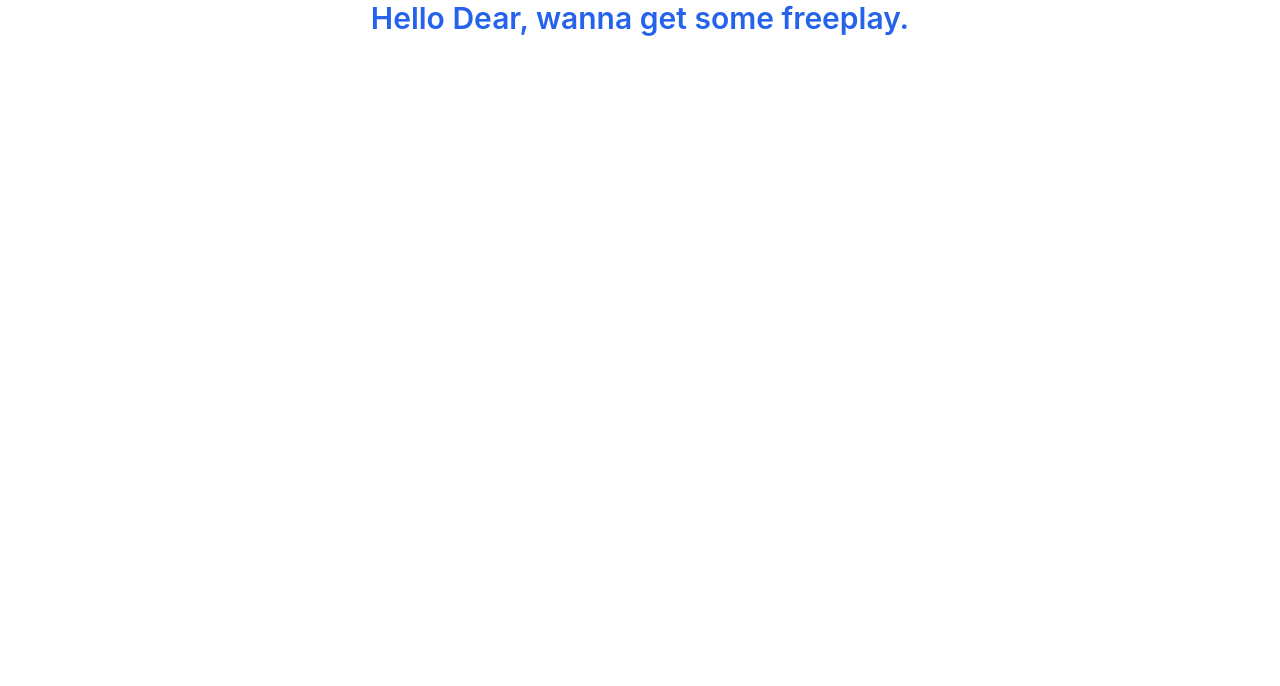
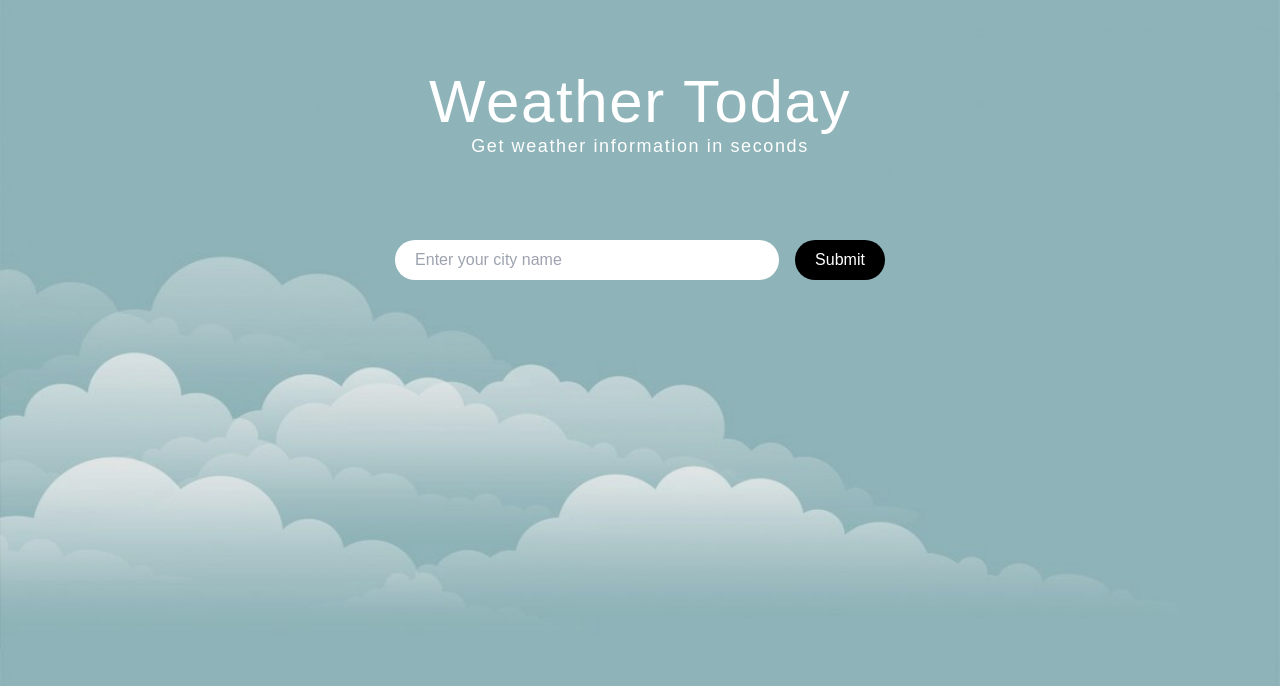
Before and after one commit to Tengoku18/weather_app, a React (Create React App) app: page / in a window 1280 px wide. Shown: the top 686 px of the page. Built offline with nearby package versions, Linux system fonts and the light colour scheme.

Commit message:
added form, error handling and used contextAPI for prop drilling

```diff
--- a/package.json
+++ b/package.json
@@ -6,6 +6,7 @@
     "@testing-library/jest-dom": "^5.17.0",
     "@testing-library/react": "^13.4.0",
     "@testing-library/user-event": "^13.5.0",
+    "axios": "^1.5.1",
     "react": "^18.2.0",
     "react-dom": "^18.2.0",
     "react-scripts": "5.0.1",
--- a/src/App.css
+++ /dev/null
@@ -1,38 +0,0 @@
-.App {
-  text-align: center;
-}
-
-.App-logo {
-  height: 40vmin;
-  pointer-events: none;
-}
-
-@media (prefers-reduced-motion: no-preference) {
-  .App-logo {
-    animation: App-logo-spin infinite 20s linear;
-  }
-}
-
-.App-header {
-  background-color: #282c34;
-  min-height: 100vh;
-  display: flex;
-  flex-direction: column;
-  align-items: center;
-  justify-content: center;
-  font-size: calc(10px + 2vmin);
-  color: white;
-}
-
-.App-link {
-  color: #61dafb;
-}
-
-@keyframes App-logo-spin {
-  from {
-    transform: rotate(0deg);
-  }
-  to {
-    transform: rotate(360deg);
-  }
-}
--- a/src/App.js
+++ b/src/App.js
@@ -1,14 +1,15 @@
-import logo from "./logo.svg";
-import "./App.css";
+import Home from "./Home";
+import { createContext, useState } from "react";
+
+export const weatherContext = createContext(null);
 
 function App() {
+  const [weatherData, setWeatherData] = useState(null);
+  console.log("weather data", weatherData);
   return (
-    <div className="App">
-      <div className="text-3xl font-semibold text-blue-600">
-        {" "}
-        Hello Dear, wanna get some freeplay.{" "}
-      </div>
-    </div>
+    <weatherContext.Provider value={{ weatherData, setWeatherData }}>
+      <Home />
+    </weatherContext.Provider>
   );
 }
 
--- /dev/null
+++ b/src/Home.jsx
@@ -0,0 +1,31 @@
+import React from "react";
+import Form from "./components/Form";
+
+const Home = () => {
+  return (
+    <div className=" relative h-screen w-screen bg-center bg-no-repeat">
+      <div className="absolute inset-y-0 -z-10  h-full w-full bg-black opacity-10" />
+
+      <img
+        src="/sky.jpg"
+        className="-z-20 absolute top-0 h-full w-full"
+        alt="Sky"
+      />
+      <div className="flex  justify-center items-end h-1/5 text-white font-Sofia tracking-widest">
+        <div className="flex flex-col">
+          <h1 className="  font-normal text-6xl"> Weather Today</h1>
+          <h3 className="  text-lg w-full text-center">
+            {" "}
+            Get weather information in seconds{" "}
+          </h3>
+        </div>
+      </div>
+
+      <div className="my-20 flex w-full  justify-center">
+        <Form />
+      </div>
+    </div>
+  );
+};
+
+export default Home;
--- /dev/null
+++ b/src/components/Form.jsx
@@ -0,0 +1,53 @@
+import axios from "axios";
+import React, { useState } from "react";
+import { useContext } from "react";
+import { weatherContext } from "../App";
+const Form = () => {
+  const [inputText, setInputtext] = useState("");
+
+  const { setWeatherData } = useContext(weatherContext);
+  const handleSubmit = (e) => {
+    e.preventDefault();
+    console.log("I am console", inputText);
+
+    try {
+      axios
+        .get(
+          `https://api.openweathermap.org/data/2.5/weather?q=${inputText}&appid=45b661938ac147c3de8713daeda7ea42`
+        )
+        .then((res) => {
+          setWeatherData(res.data);
+        })
+        .catch((err) => {
+          console.log("Error while processing request.", err);
+        });
+    } catch (e) {
+      console.log("Error while processing request.", e);
+    }
+  };
+
+  return (
+    <div>
+      <form onSubmit={handleSubmit} className="font-Poppins">
+        <input
+          className="pl-5 h-10 w-96 mr-4 rounded-full outline-none"
+          placeholder="Enter your city name"
+          type="text"
+          value={inputText}
+          onChange={(e) => {
+            setInputtext(e.target.value);
+          }}
+          required
+        />
+        <button
+          type="submit"
+          className=" px-5 rounded-full py-2 bg-black text-white"
+        >
+          Submit
+        </button>
+      </form>
+    </div>
+  );
+};
+
+export default Form;
--- a/src/index.css
+++ b/src/index.css
@@ -1,6 +1,8 @@
 @tailwind base;
 @tailwind components;
 @tailwind utilities;
+@import url("https://fonts.googleapis.com/css2?family=Poppins&display=swap");
+@import url("https://fonts.googleapis.com/css2?family=Sofia+Sans+Condensed:wght@500&display=swap");
 body {
   margin: 0;
   font-family: -apple-system, BlinkMacSystemFont, "Segoe UI", "Roboto", "Oxygen",
--- a/tailwind.config.js
+++ b/tailwind.config.js
@@ -2,7 +2,12 @@
 module.exports = {
   content: ["./src/**/*.{js,jsx,ts,tsx}"],
   theme: {
-    extend: {},
+    extend: {
+      fontFamily: {
+        Sofia: ["Sofia Sans Condensed", "sans-serif"],
+        Poppins: ["Poppins", "sans-serif"],
+      },
+    },
   },
   plugins: [],
 };
```
Also changed, not shown: public/sky.jpg (added), 1 other file (tests, documents, lock files or other folders).
